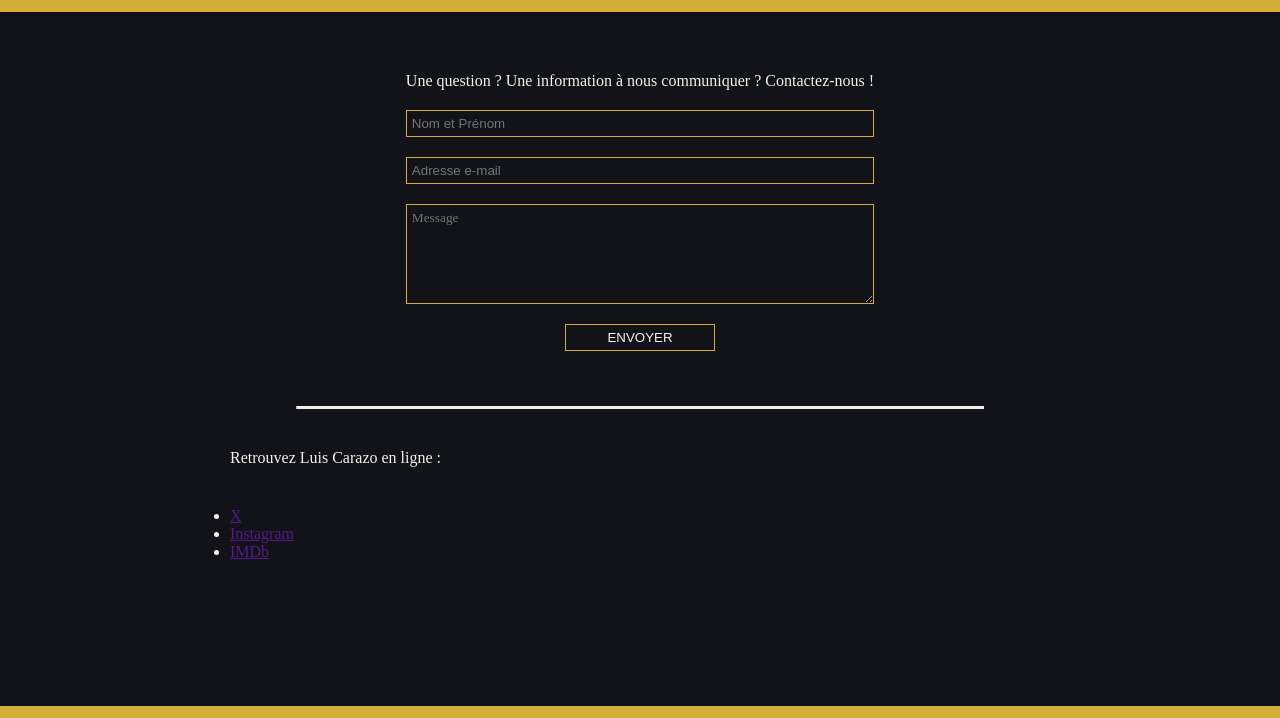
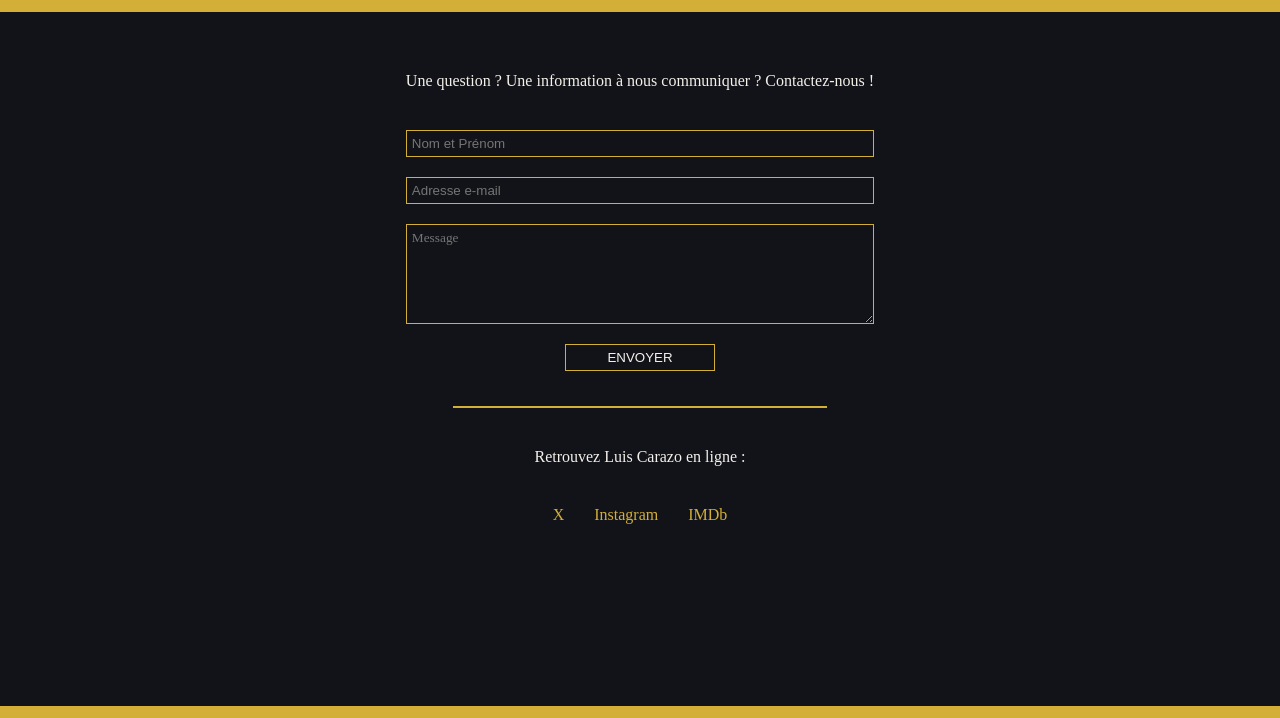
Before and after one commit to Xsii-y/Fansite-project, a plain HTML site: page fansite3/fansite3-contacts.html in a window 1280 px wide. Shown: the part 41-759 px from the top of the page. Drawn offline with Linux system fonts and the light colour scheme.

Commit message:
contact page done

```diff
--- a/fansite3/fansite3-contacts.html
+++ b/fansite3/fansite3-contacts.html
@@ -34,28 +34,24 @@
 	</header>
 
 	<main>
-		<section class="single">
+		<section id="contact">
 			<div class="card">
-				<form class="contact-form">
-					<p>Une question ? Une information à nous communiquer ? Contactez-nous !</p>
+				<p>Une question ? Une information à nous communiquer ? Contactez-nous !</p>
+				<form>
 					<input type="nom" placeholder="Nom et Prénom">
 					<input type="email" placeholder="Adresse e-mail">
 					<textarea placeholder="Message" id="message"></textarea>
 					<button>ENVOYER</button>
+					<hr class="line">
 				</form>
 			</div>
-		</section>
-		<hr class="line">
-		<section class="single">
 			<div class="card">
 				<p>Retrouvez Luis Carazo en ligne :</p>
 				<ul class="socials">
-					<li><a href="">X</a></li>
-					<li><a href="">Instagram</a></li>
-					<li><a href="">IMDb</a></li>
-
+					<li><a href="https://x.com/Luiscarazo">X</a></li>
+					<li><a href="https://www.instagram.com/luis.carazo/">Instagram</a></li>
+					<li><a href="https://www.imdb.com/fr/name/nm2963561/">IMDb</a></li>
 				</ul>
-
 			</div>
 		</section>
 
--- a/fansite3/fansite3.css
+++ b/fansite3/fansite3.css
@@ -13,7 +13,6 @@ split: a section that contains cards and split them in rows (or columns on large
 single: a section that takes the full length without spliting it's content
 card: a div inside a split class
 */
-
 
 /*default universal attributes*/
 * {
@@ -57,7 +56,6 @@ img {
 	object-fit: cover;
 	object-position: top;
 	width: 100%;
-
 }
 
 .split {
@@ -100,36 +98,73 @@ img {
 }
 
 .line {
-	/*border: none;*/
-	border-top: 2px solid var(--color-ivory);
+	border: none;
+	border-top: 2px solid var(--color-gold);
 	margin: 0 auto;
 	margin-top: 15px;
 	width: 80%;
 }
 
-.contact-form {
-	display: flex;
-	flex-direction: column;
-	gap: 20px;
+#contact {
 	margin: 0 auto;
 	max-width: 600px;
 }
 
-.contact-form input, textarea, button {
+#contact form {
+	display: flex;
+	flex-direction: column;
+	gap: 20px;
+}
+
+#contact p {
+	text-align: center;
+}
+
+#contact input, textarea, button {
+	background-color: var(--color-obsidian);
 	border: 1px solid var(--color-gold);
-	background-color: var(--color-obsidian);
 	color: var(--color-ivory);
 	padding: 5px;
 }
 
-.contact-form textarea {
+#contact input:focus, textarea:focus {
+	outline: none;
+}
+
+
+#contact textarea {
 	min-height: 100px;
 	font-family: inherit;
 }
 
-.contact-form button {
+#contact button {
 	width: 150px;
 	align-self: center;
+}
+
+#contact button:hover {
+	background-color: var(--color-gold);
+	color: var(--color-obsidian);
+}
+
+#contact a:hover {
+
+}
+
+.socials {
+	display: flex;
+	flex-direction: row;
+	gap: 30px;
+	justify-content: center;
+}
+
+.socials li {
+	list-style: none;
+}
+
+.socials a {
+	color: var(--color-gold);
+	text-decoration: none;
 }
 
 /*attributes for larger screen*/
```
